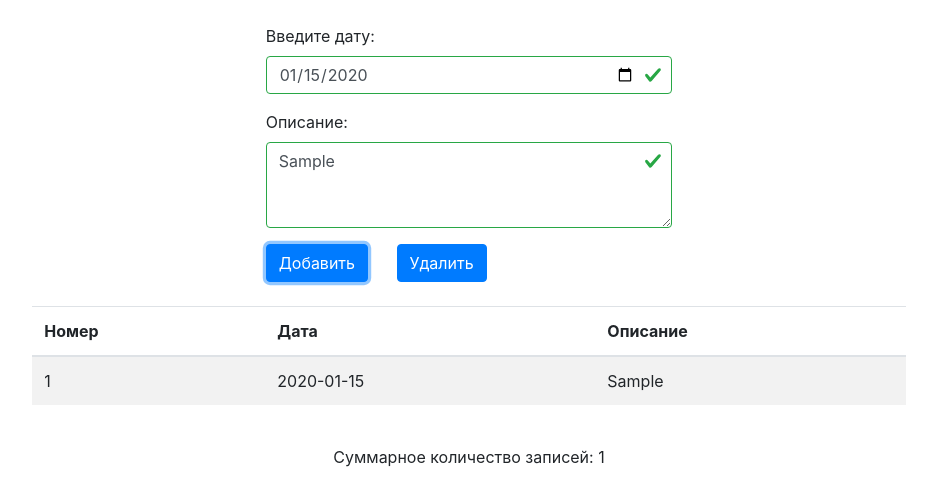
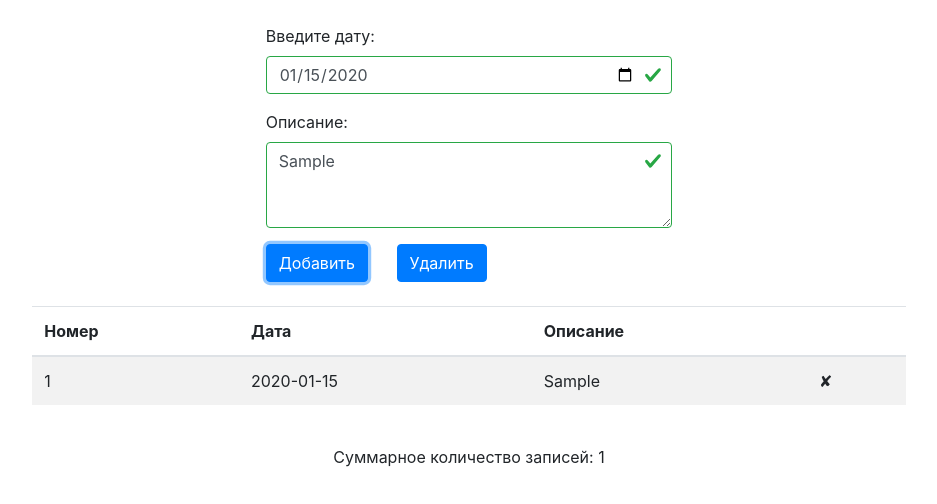
Before and after one commit to Lavashick/Exam2, a plain HTML site: page index.html in a window 1280 px wide. Both pictures are taken after typing "2020-01-15", "Sample" into the empty fields and a click on the button "Добавить". Shown: the whole page, without its empty margins (171-1108 px from the left). Drawn offline with nearby package versions, Linux system fonts and the light colour scheme.

Commit message:
Добавлен крестик

```diff
--- a/index.html
+++ b/index.html
@@ -54,6 +54,7 @@
             <th>Номер</th>
             <th>Дата</th>
             <th>Описание</th>
+            <th></th>
         </tr>
         </thead>
         <tbody id="table-body">
--- a/script.js
+++ b/script.js
@@ -45,7 +45,7 @@ var table = find("table-body");
 
 // Добавление данных из массива В ТАБЛИЦУ и создание строчек
 function add_to_table(arr) {
-    var text_html = "<td>" + arr[0] + "</td><td>" + arr[1] + "</td><td>" + arr[2] + "</td></tr>";
+    var text_html = "<td>" + arr[0] + "</td><td>" + arr[1] + "</td><td>" + arr[2] + "</td>" + "<td>&#10008</td>";
     var new_row = document.createElement('tr');
     new_row.innerHTML = text_html;
     table.appendChild(new_row);
```
